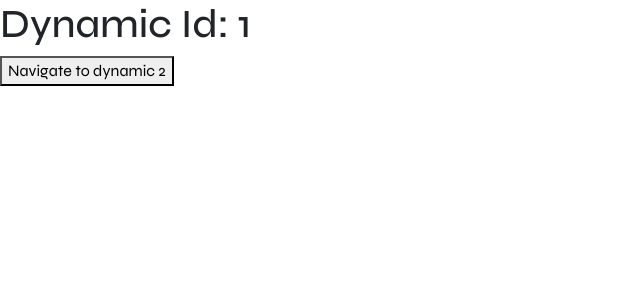
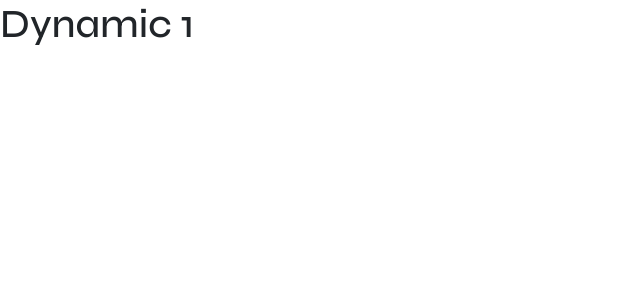
Before and after one commit to mern-trainer/Farhan-Batch, a React (Vite) app in the folder REACT/todo/: page /dynamic/1 in a window 1280 px wide. Shown: the top 300 px of the page, without its empty margins (0-640 px from the left). Built offline with nearby package versions, Linux system fonts and the light colour scheme.

Commit message:
conditional rendering

```diff
--- a/REACT/todo/src/pages/Dynamic.jsx
+++ b/REACT/todo/src/pages/Dynamic.jsx
@@ -1,3 +1,4 @@
+import { Fragment } from "react"
 import { useNavigate, useParams } from "react-router"
 
 const Dynamic = () => {
@@ -15,10 +16,47 @@ const Dynamic = () => {
         }
     }
 
-    return <div>
-        <h1>Dynamic Id: {id || "No Id"}</h1>
-        <button onClick={handleNavigation}>Navigate to dynamic 2</button>
-    </div>
+    // if (id == 1) { // conditional rendering
+    //     return <div>
+    //         <h1>Dynamic 1</h1>
+    //     </div>
+    // }
+
+    // if (id == 2) {
+    //     return <div>
+    //         <h1>Dynamic 2</h1>
+    //     </div>
+    // }
+
+
+    return <Fragment>
+        {/* {
+            id == 1 && <div>
+                <h1>Dynamic 1</h1>
+            </div>
+        }
+        {
+            id == 2 && <div>
+                <h1>Dynamic 2</h1>
+            </div>
+        }
+        {
+            id != 1 && id != 2 && <div>
+                <h1>Dynamic 3</h1>
+                <button onClick={handleNavigation}>Go to Dynamic 2</button>
+            </div>
+        } */}
+        {
+            id == 1 ? <div>
+                <h1>Dynamic 1</h1>
+            </div> : id == 2 ? <div>
+                <h1>Dynamic 2</h1>
+            </div> : <div>
+                <h1>Dynamic 3</h1>
+                <button onClick={handleNavigation}>Go to Dynamic 2</button>
+            </div>
+        }
+    </Fragment>
 }
 
 export default Dynamic
```
